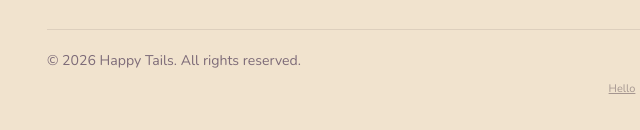
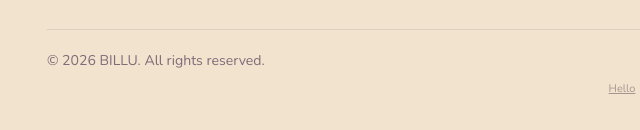
Before and after one commit to joni1397/HAPPY-TAILS, a plain HTML site: page index.html in a window 1280 px wide. Shown: the part 1783-1913 px from the top of the page, 18-658 px from the left. Drawn offline with nearby package versions, Linux system fonts and the light colour scheme.

Commit message:
Update index.html

```diff
--- a/index.html
+++ b/index.html
@@ -885,7 +885,7 @@ a{color:inherit}
    ============================================================ */
 const STORE = {
   // ----- SECTION: STORE NAME -----
-  name: "Happy Tails",
+  name: "BILLU",
 
   // ----- SECTION: CONTACT DETAILS -----
   email: "hello@happytails.example",      // <-- put your real support email
```
